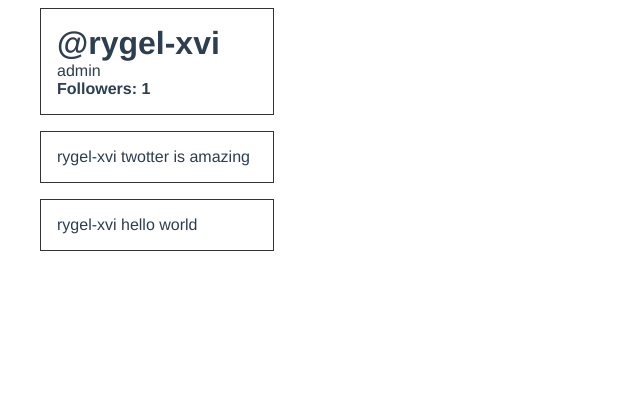
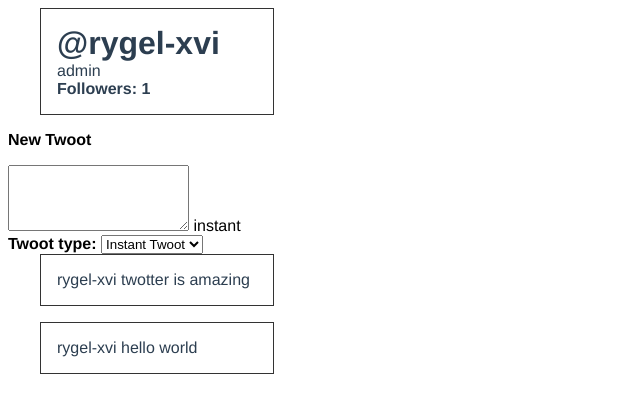
Before and after one commit to katratzi/vue3-earthsquare, a Vue app: page / in a window 1280 px wide. Shown: the top 412 px of the page, without its empty margins (0-640 px from the left). Built offline with nearby package versions, Linux system fonts and the light colour scheme.

Commit message:
handling input with v-model

```diff
--- a/src/components/UserProfile.vue
+++ b/src/components/UserProfile.vue
@@ -3,6 +3,27 @@
     <h1>@{{ user.username }}</h1>
     <div v-if="user.isAdmin">admin</div>
     <strong>Followers: {{ followers }}</strong>
+  </div>
+  <div>
+    <form>
+      <p>
+        <label for="newTwoot"><strong>New Twoot</strong></label>
+      </p>
+      <textarea rows="4" id="newTwoot" v-model="newTwootContent" />
+      {{ newTwootContent }} {{ selectedTwootType }}
+      <div class="twootType">
+        <label for="newTwootType"><strong>Twoot type: </strong></label>
+        <select id="newTwootType" v-model="selectedTwootType">
+          <option
+            :value="option.value"
+            v-for="(option, index) in twootTypes"
+            :key="index"
+          >
+            {{ option.name }}
+          </option>
+        </select>
+      </div>
+    </form>
   </div>
   <div>
     <TwootItem
@@ -22,7 +43,13 @@ export default {
 
   data() {
     return {
+      newTwootContent: "",
+      selectedTwootType: "instant",
       followers: 0,
+      twootTypes: [
+        { value: "draft", name: "Draft" },
+        { value: "instant", name: "Instant Twoot" },
+      ],
       user: {
         id: 1,
         username: "rygel-xvi",
```
